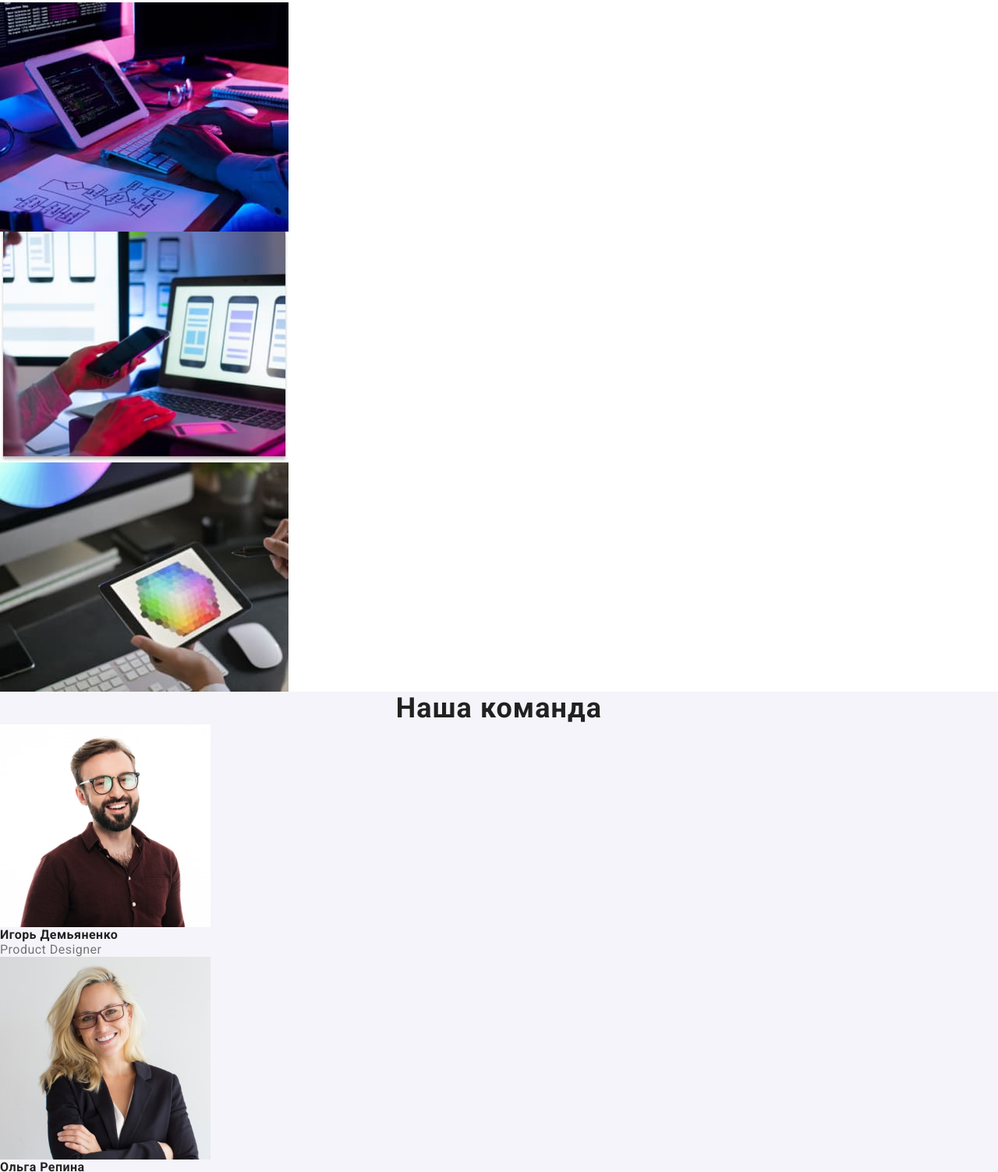
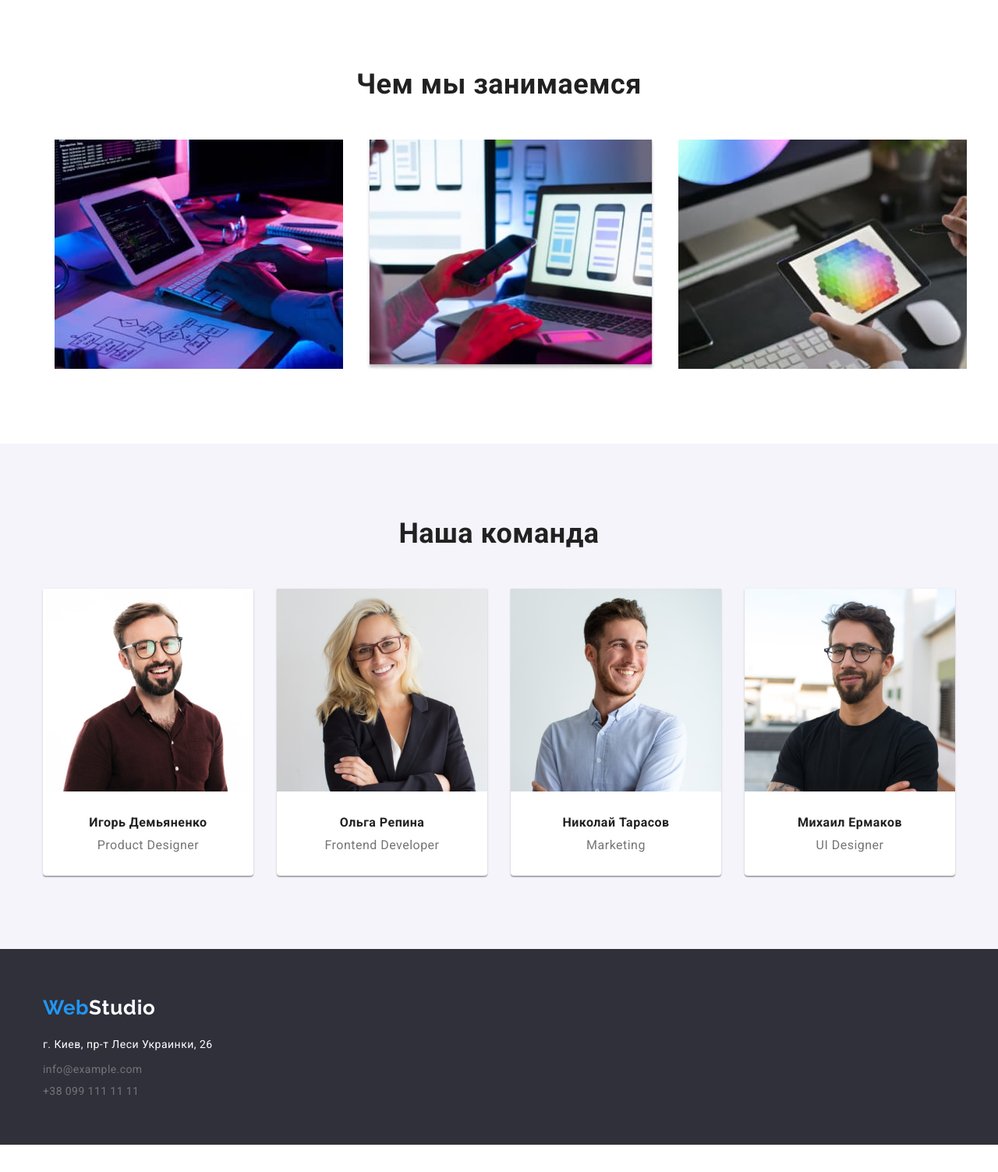
Before and after one commit to TarasPonom/goit-markup-hw-03, a plain HTML site: page index.html in a window 1280 px wide. Shown: the part 879-2382 px from the top of the page at 78% size. After the commit the page ends 2347 px from the top, so only its background shows below. Drawn offline with Linux system fonts and the light colour scheme.

Commit message:
add-style-index

```diff
--- a/css/styles.css
+++ b/css/styles.css
@@ -218,11 +218,29 @@ img {
   box-shadow: 0px 4px 4px rgba(0, 0, 0, 0.15);
 }
 
+.advantages-section {
+  padding: 94px 0;
+}
+
+.advantages-item {
+  width: 270px;
+}
+
+.advantages-items {
+  display: flex;
+  justify-content: center;
+}
+
+.advantages-item:not(:first-child) {
+  margin-left: 30px;
+}
 .advantage-list {
   font-size: 14px;
   font-weight: 700;
   line-height: 1.14;
   text-transform: uppercase;
+
+  margin-bottom: 10px;
 }
 
 .advantages-text {
@@ -230,34 +248,76 @@ img {
   line-height: 1.71;
   color: var(--second-text-color);
 }
-.title {
-  font-family: 'Roboto';
-  font-size: 36px;
-  font-weight: 700;
-  line-height: 1.17;
-  letter-spacing: 0.03em;
+
+/*-------WEDO--------*/
+
+.wedo {
+  padding-top: 0;
+  padding-bottom: 94px;
+}
+.wedo-title {
+  margin-bottom: 50px;
+}
+
+.wedo-ul {
+  display: flex;
+}
+
+.wedo-list:not(:first-child) {
+  margin-left: 30px;
 }
 
 .team {
   background-color: #f5f4fa;
 }
+
+.our-team {
+  padding-top: 94px;
+  padding-bottom: 50px;
+}
+
+.team-ul {
+  display: flex;
+  padding-bottom: 94px;
+  justify-content: center;
+}
+
+.team-list:not(:first-child) {
+  margin-left: 30px;
+  height: 368px;
+}
+
+.team-list {
+  background-color: var(--second-button-text-color);
+  box-shadow: 0px 1px 3px rgba(0, 0, 0, 0.12), 0px 1px 1px rgba(0, 0, 0, 0.14),
+    0px 2px 1px rgba(0, 0, 0, 0.2);
+  border-radius: 0px 0px 4px 4px;
+}
+
 .team-title {
   font-size: 16px;
   line-height: 1.19;
+  padding-top: 30px;
+  text-align: center;
 }
 .team-role {
+  text-align: center;
+  padding-top: 10px;
   font-size: 16px;
   line-height: 1.19;
   color: var(--second-text-color);
 }
 
-.footer-background-color {
+.footer {
+  padding-top: 60px;
+  padding-bottom: 60px;
   background-color: #2f303a;
 }
 
 /*------FOOTER---------*/
 
 .address {
+  margin-bottom: 9px;
   font-size: 14px;
   line-height: 1.71;
   font-style: normal;
@@ -274,7 +334,19 @@ img {
   text-decoration: none;
   color: var(--second-button-text-color);
 }
+.logo-text-footer {
+  display: block;
+  margin-bottom: 20px;
+  font-family: 'Raleway', sans-serif;
+  font-weight: 700;
+  font-size: 26px;
+  line-height: 1.19;
+  text-decoration: none;
+  color: var(--accent-color);
+}
+
 .contact-text-footer {
+  margin-bottom: 9px;
   font-style: normal;
   font-weight: 400;
   font-size: 14px;
@@ -282,3 +354,13 @@ img {
   letter-spacing: 0.03em;
   color: var(--second-text-color);
 }
+
+.footer-link:not(:last-child) {
+  margin-bottom: 9px;
+}
+
+.footer-container {
+  width: 1200px;
+  padding-left: 15px;
+  padding-right: 15px;
+}
--- a/index.html
+++ b/index.html
@@ -66,53 +66,70 @@
 
         </section>
 <!-- Наши преимущества -->
-<section>
-
+<section class="advantages-section">
+    <div class="container">
         <h2 class="visually-hidden">наши преимущества</h2>
         <!--содержание секции-->
-    <ul class="list container">
-        <li>
+            <ul class="advantages-items">
+                <li class="list advantages-item">
                     <h3 class="advantage-list">внимание к деталям</h3>
                     <p class="advantages-text">Идейные соображения, а также начало повседневной работы по формированию позиции.</p>
                 </li>
-        <li>
+
+                <li class="list advantages-item">
                     <h3 class="advantage-list">пунктуальность</h3>
                     <p class="advantages-text">Задача организации, в особенности же рамки и место обучения кадров влечет за собой.</p>
                 </li>
-        <li>
+
+                <li class="list advantages-item">
                     <h3 class="advantage-list">планирование</h3>
                     <p class="advantages-text">Равным образом консультация с широким активом в значительной степени обуславливает.</p>
-        </li>
-        <li>
+                </li class="list">
+
+                <li class="list advantages-item">
                     <h3 class="advantage-list">современные технологии</h3>
                     <p class="advantages-text">Значимость этих проблем настолько очевидна, что реализация плановых заданий.</p>
                 </li>
             </ul>
+    </div>
 </section>
 <!--Чем мы занимаемся-->
-    <section>
-        <h2 class="title">Чем мы занимаемся</h2>
-        <ul class="list">
-            <li> <img src="./images/1.jpg" alt="набор кода на клавиатуре" width="370"/></li>
-            <li> <img src="./images/2.jpg" alt="телефон и ноутбук" width="370" /></li>
-            <li> <img src="./images/3.jpg" alt="планшет с карандашом" width="370" /></li>
+    <section class="wedo">
+        <div class="container">
+            <h2 class="wedo-title title">Чем мы занимаемся</h2>
+
+                <ul class="list wedo-ul container">
+
+                    <li class="wedo-list">
+                        <img src="./images/1.jpg" alt="набор кода на клавиатуре" width="370"/>
+                    </li>
+
+                    <li class="wedo-list">
+                        <img src="./images/2.jpg" alt="телефон и ноутбук" width="370" />
+                    </li>
+
+                    <li class="wedo-list">
+                        <img src="./images/3.jpg" alt="планшет с карандашом" width="370" />
+                    </li>
+
                 </ul>
+        </div>
     </section>
 <!--Наша команда-->
         <section class="team">
-        <div>
-            <h2 class="title">Наша команда</h2>
-                <ul class="list">
-                    <li> <img src="./images/man-in-glasses-with-laptop.jpg" alt="Мужик в очках с ноутбуком" width="270"/>
+        <div class="container"></div>
+            <h2 class="title our-team">Наша команда</h2>
+                <ul class="list team-ul">
+                    <li class="team-list"> <img src="./images/man-in-glasses-with-laptop.jpg" alt="Мужик в очках с ноутбуком" width="270"/>
                         <h3 class="team-title">Игорь Демьяненко</h3>
                         <p class="team-role">Product Designer</p></li>
-                    <li> <img src="./images/woman-with-glasses.jpg" alt="Женщина в очках" width="270"/>
+                    <li class="team-list"> <img src="./images/woman-with-glasses.jpg" alt="Женщина в очках" width="270"/>
                         <h3 class="team-title">Ольга Репина</h3>
                         <p class="team-role" lang="en">Frontend Developer</p></li>
-                    <li> <img src="./images/blue-shirt.jpg" alt="Мужик в голубой рубашке" width="270"/>
+                    <li class="team-list"> <img src="./images/blue-shirt.jpg" alt="Мужик в голубой рубашке" width="270"/>
                         <h3 class="team-title">Николай Тарасов</h3>
                         <p class="team-role" lang="en">Marketing</p></li>
-                    <li> <img src="./images/man-in-black-t-shirt.jpg" alt="Мужик в черной футболке" width="270"/>
+                    <li class="team-list"> <img src="./images/man-in-black-t-shirt.jpg" alt="Мужик в черной футболке" width="270"/>
                         <h3 class="team-title">Михаил Ермаков</h3>
                         <p class="team-role" lang="en">UI Designer</p></li>
                 </ul>
@@ -120,26 +137,28 @@
         </section>
     </main>
 <!--Контакты-->
-    <footer class="footer-background-color">
-        <a class="logo-text link" href="./index.html" lang="en">Web<span class="logo-accent-footer">Studio</span></a>
-        <address>
-            <ul class="list">
-                <li>
+    <footer class="footer">
+        <div class="container">
+            <a class="logo-text-footer link" href="./index.html" lang="en">Web<span class="logo-accent-footer">Studio</span></a>
+                <address class="">
+                    <ul class="addres-ul list">
+                        <li class="footer-link">
                             <a href="https://goo.gl/maps/hZzf7caE62ZYmh6s7" target="_blank" rel="noopener noreferrer"
                                 class="address link"> г. Киев, пр-т
                                 Леси Украинки, 26 </a>
                         </li>
 
-                <li>
+                        <li class="footer-link">
                             <a href="mailto:info@example.com" class="contact-text-footer link">info@example.com</a>
                         </li>
 
-                <li>
+                        <li class="footer-link">
                             <a href="tel:+380991111111" class="contact-text-footer link">+38 099 111 11  11</a>
                         </li>
 
                     </ul>
                 </address>
+        </div>
     </footer>
     </body>
 </html>
```
Also changed, not shown: portfolio.html (+15 -39 lines). Lines whose indentation alone changed are shown as unchanged.
